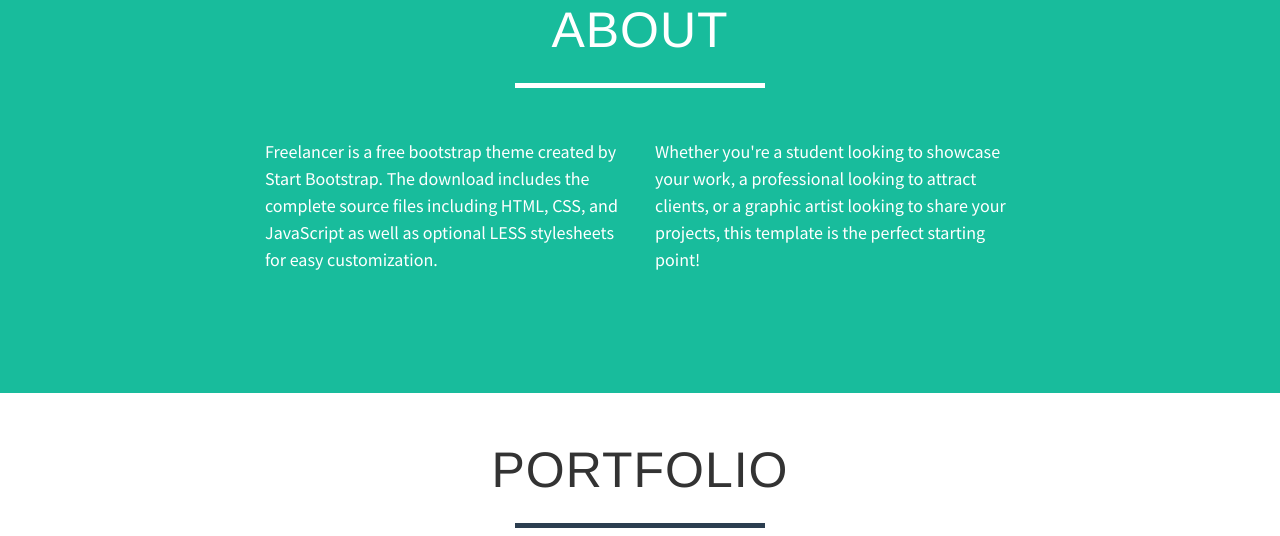
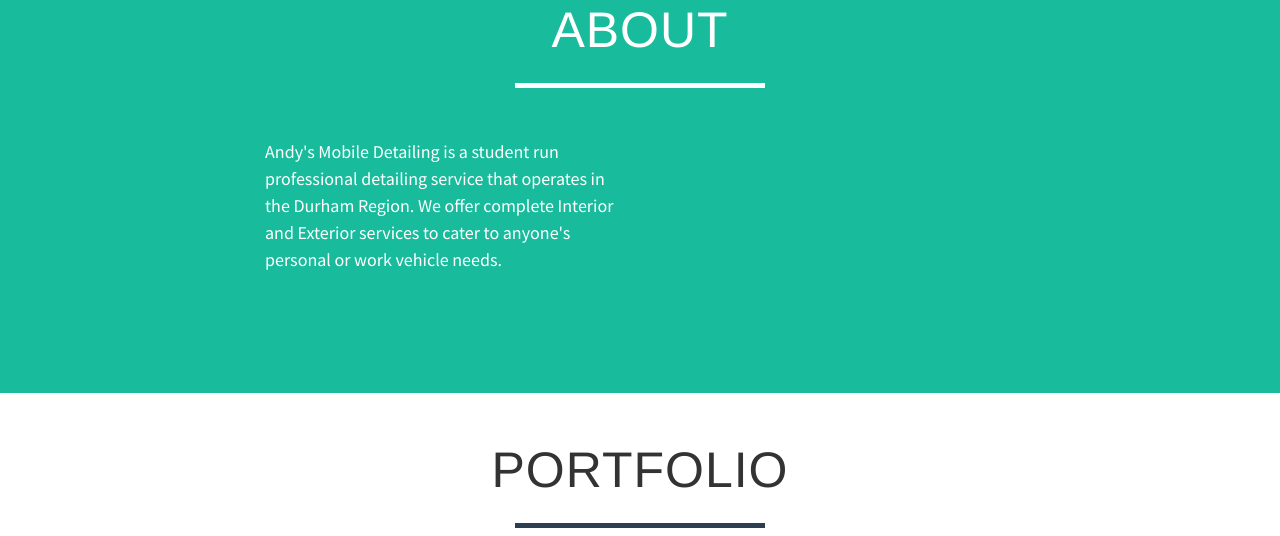
Before and after one commit to andyyjosephs/andyyjosephs.github.io, a website: page index.html in a window 1280 px wide. Shown: the part 1762-2298 px from the top of the page. Drawn offline with nearby package versions, Linux system fonts and the light colour scheme; a script that the page names is missing.

Commit message:
Update index.html

```diff
--- a/index.html
+++ b/index.html
@@ -172,10 +172,10 @@
             </div>
             <div class="row">
                 <div class="col-lg-4 col-lg-offset-2">
-                    <p>Freelancer is a free bootstrap theme created by Start Bootstrap. The download includes the complete source files including HTML, CSS, and JavaScript as well as optional LESS stylesheets for easy customization.</p>
+                    <p>Andy's Mobile Detailing is a student run professional detailing service that operates in the Durham Region. We offer complete Interior and Exterior services to cater to anyone's personal or work vehicle needs.</p>
                 </div>
                 <div class="col-lg-4">
-                    <p>Whether you're a student looking to showcase your work, a professional looking to attract clients, or a graphic artist looking to share your projects, this template is the perfect starting point!</p>
+                    <p></p>
                 </div>
             </div>
         </div>
```
